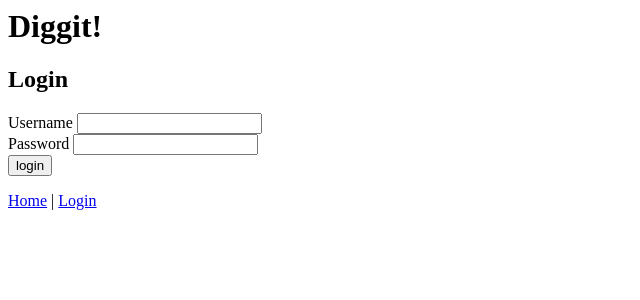
After one commit to viennalabs/diggit, a Django app: template diggit/templates/login.html in a window 1280 px wide. The commit adds this page. Shown: the top 300 px of the page, without its empty margins (0-640 px from the left). Run offline with Django 3.2, Linux system fonts and the light colour scheme; the template is opened without the code that fills it, so the values that code supplies are empty, except form fields; tables that the repository leaves empty hold one stand-in row (values such as "Sample post"); form fields are guessed from the names that the template uses.

Commit message:
Users and django-registration

```diff
--- a/diggit/templates/base.html
+++ b/diggit/templates/base.html
@@ -1,9 +1,23 @@
 <html>
+<head>
+	<title>Diggit!</title>
+	<!--
+	<link rel="stylesheet" type="text/css" href="{{ STATIC_URL }}css/main.css" />
+	-->
+</head>
 <body>
 	<h1>Diggit!</h1>
-
-{% block content %}
-{% endblock %}
-
+	{% block content %}
+	{% endblock %}
+	<footer>
+  		<p>
+    		<a href="{% url 'home' %}">Home</a> |
+			{% if user.is_authenticated %}
+    		<a href="{% url 'logout' %}">Logout</a> |
+			{% else %}
+    		<a href="{% url 'login' %}">Login</a>
+			{% endif %}
+		</p>
+	</footer>
 </body>
 </html>
--- /dev/null
+++ b/diggit/templates/login.html
@@ -0,0 +1,26 @@
+{% extends "base.html" %}
+
+{% block content %}
+<h2>Login</h2>
+
+{% if form.errors %}
+<p>Your username and password didn't match. Please try again.</p>
+{% endif %}
+
+<form method="post" action="{% url 'django.contrib.auth.views.login' %}">
+	{% csrf_token %}
+	<div>
+		{{ form.username.label_tag }}
+		{{ form.username }}
+	</div>
+	<div>
+		{{ form.password.label_tag }}
+		{{ form.password }}
+	</div>
+	<div>
+		<input type="submit" value="login" />
+		<input type="hidden" name="next" value="{{ next }}" />
+	</div>
+</form>
+
+{% endblock %}
--- a/diggit/urls.py
+++ b/diggit/urls.py
@@ -11,6 +11,11 @@ urlpatterns = patterns('',
 
     # Uncomment the next line to enable the admin:
     url(r'^admin/', include(admin.site.urls)),
-    url(r'^$', LinkListView.as_view(), name='home') # ^$ is beginning and end, respectively; that refers to /
+    url(r'^$', LinkListView.as_view(), name='home'), # ^$ is beginning and end, respectively; that refers to /
+
+    url(r"^login/$", "django.contrib.auth.views.login", {"template_name": "login.html"}, name="login"),
+    url(r"^logout/$", "django.contrib.auth.views.logout_then_login", name="logout"),
+
+    url(r"^accounts/", include("registration.backends.simple.urls")), #take note that I've specified just a beginning here, no end ($). the registration package appends /register.
 
 )
```
Also changed, not shown: diggit/settings/base.py (+9 -1 lines), diggit/templates/registration/registration_form.html (added, +15 -0 lines), links/admin.py (+14 -1 lines), links/models.py (+15 -0 lines), 1 other file.
